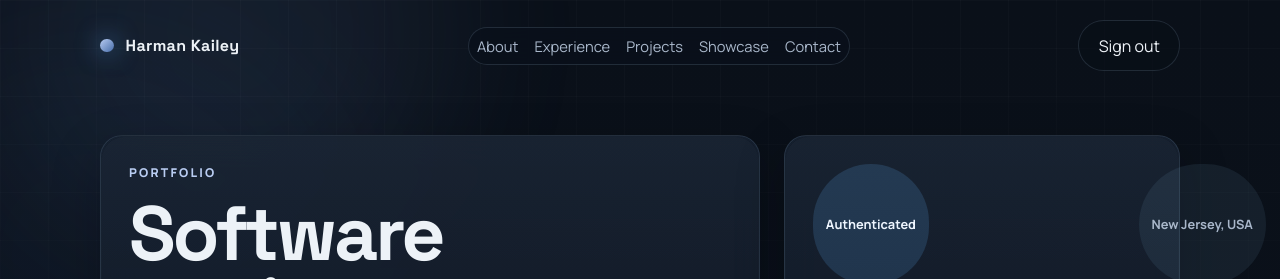
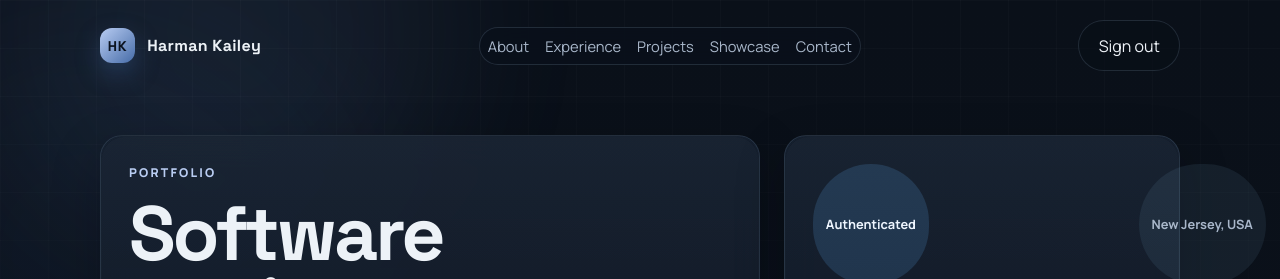
Before and after one commit to harmanskailey/Portfolio-Website, an Astro site: page / in a window 1280 px wide. Shown: the top 279 px of the page. Built offline with nearby package versions, Linux system fonts and the light colour scheme; Astro itself is replaced by a stand-in of ours.

Commit message:
Visual changes

```diff
--- a/src/components/SiteHeader.astro
+++ b/src/components/SiteHeader.astro
@@ -10,7 +10,7 @@ const { name, logoutAction, homePath = "/" } = Astro.props;
 
 <header class="topbar">
   <a href={`${homePath}#hero`} class="brand-mark">
-    <span class="brand-mark__dot"></span>
+    <span class="brand-mark__monogram" aria-hidden="true">HK</span>
     <span>{name}</span>
   </a>
 
--- a/src/styles/global.css
+++ b/src/styles/global.css
@@ -150,12 +150,20 @@ select {
   letter-spacing: 0.02em;
 }
 
-.brand-mark__dot {
-  width: 0.85rem;
-  height: 0.85rem;
-  border-radius: 999px;
+.brand-mark__monogram {
+  display: inline-flex;
+  align-items: center;
+  justify-content: center;
+  min-width: 2.2rem;
+  height: 2.2rem;
+  padding: 0 0.45rem;
+  border-radius: 0.75rem;
   background: linear-gradient(135deg, var(--hydrangea-300), var(--hydrangea-700));
-  box-shadow: 0 0 24px rgba(100, 178, 255, 0.7);
+  box-shadow: 0 10px 24px rgba(70, 108, 168, 0.35);
+  color: #0b1320;
+  font-size: 0.88rem;
+  font-weight: 800;
+  letter-spacing: 0.06em;
 }
 
 .page-content {
```
